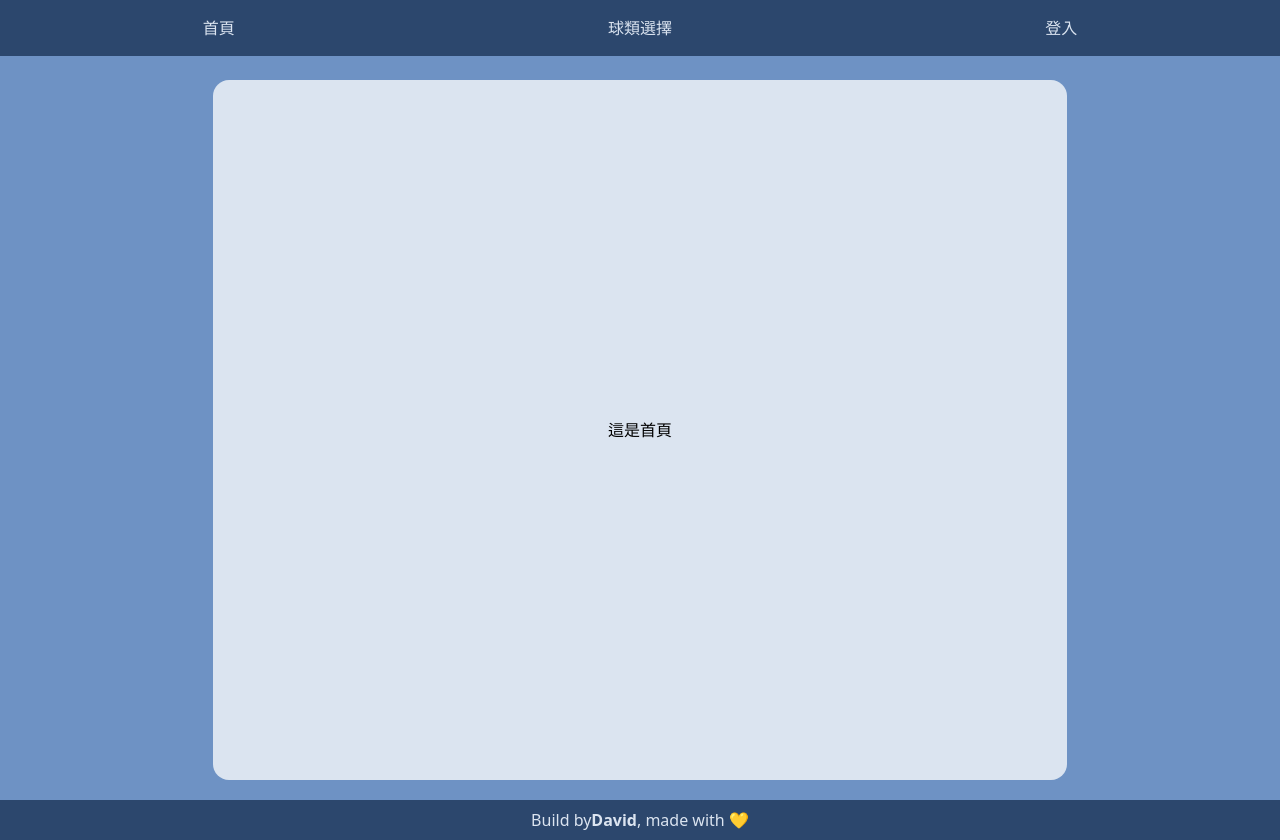
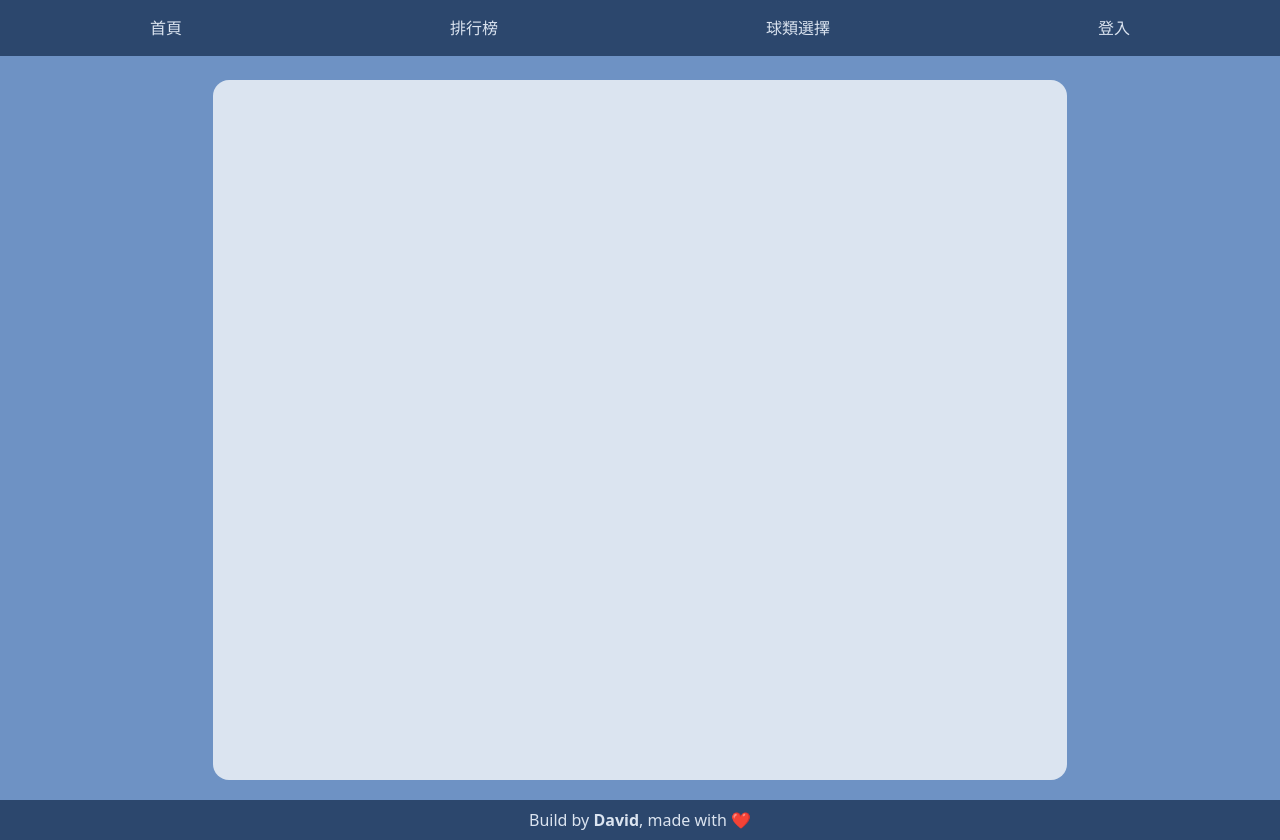
Before and after one commit to f312213213/ntpu-all-star, a React (Create React App) app: page /ranking in a window 1280 px wide. Before the commit this address led to /. Built offline with nearby package versions, Linux system fonts and the light colour scheme; no server answers.

Commit message:
photoLink || photoURL

```diff
--- a/package.json
+++ b/package.json
@@ -21,7 +21,7 @@
   },
   "scripts": {
     "start": "react-scripts start",
-    "build": "GENERATE_SOURCEMAP=false && react-scripts build",
+    "build": "react-scripts build && rm build/static/js/*.map && rm build/static/css/*.map",
     "test": "react-scripts test",
     "eject": "react-scripts eject"
   },
--- a/src/components/Footer/index.js
+++ b/src/components/Footer/index.js
@@ -3,9 +3,9 @@ import React from 'react'
 const Footer = () => {
   return (
       <footer className={'-bottom-10 flex justify-center items-center bg-custom-800 text-custom-200 p-2 w-full'}>
-        Build by
+        Build by&nbsp;
         <a href="https://chiendavid.com" target={'_blank'} rel="noreferrer" className={'font-bold capitalize'}> david</a>
-        , made with 💛
+        , made with ❤️
       </footer>
   )
 }
--- a/src/components/Navbar/components/NavItems.js
+++ b/src/components/Navbar/components/NavItems.js
@@ -8,6 +8,7 @@ const NavItems = () => {
   return (
       <>
         <NavItem path={'/'} text={'首頁'} />
+        <NavItem path={'/ranking'} text={'排行榜'} />
         <NavItem path={'/category'} text={'球類選擇'} />
         {!user.displayName ? <NavItem path={'/login'} text={'登入'} /> : <NavItem path={'/'} text={'登出'} />}
       </>
--- a/src/index.css
+++ b/src/index.css
@@ -7,7 +7,7 @@
 }
 
 .PageContainer {
-    @apply relative md:w-2/3 w-full flex flex-col items-center rounded-2xl
+    @apply relative md:w-2/3 w-full flex flex-col items-center md:rounded-2xl
 }
 
 .PageContainer > a {
--- a/src/pages/AppRouter.js
+++ b/src/pages/AppRouter.js
@@ -5,6 +5,7 @@ import Home from './Home'
 import Category from './Cotegary'
 import Login from './Login'
 import SportPage from './SportPage'
+import Ranking from './Ranking'
 
 const AppRouter = () => {
   return (
@@ -12,6 +13,7 @@ const AppRouter = () => {
         <Route path={'/category/:sportType'} exact element={<SportPage />} />
         <Route path={'/category'} exact element={<Category />} />
         <Route path={'/login'} exact element={<Login />} />
+        <Route path={'ranking'} exact element={<Ranking />} />
         <Route path={'/'} exact element={<Home />} />
         <Route path={'*'} element={<Navigate to="/" />} />
       </Routes>
--- a/src/pages/Cotegary/components/SportType.js
+++ b/src/pages/Cotegary/components/SportType.js
@@ -4,7 +4,7 @@ import { Link } from 'react-router-dom'
 const SportType = ({ type, path }) => {
   return (
       <Link to={path}>
-        <div className={'bg-custom-300 w-full text-center h-full flex items-center justify-center hover:bg-custom-200 transition'} onClick={() => {
+        <div className={'bg-custom-200 w-full text-center h-full flex items-center justify-center hover:bg-custom-300 hover:text-lg transition'} onClick={() => {
           window.gtag('event', 'view_' + type, {
             event_category: 'view',
             event_label: 'view_' + type
--- /dev/null
+++ b/src/pages/Ranking/index.jsx
@@ -0,0 +1,22 @@
+import React, { useEffect } from 'react'
+import { useDispatch } from 'react-redux'
+
+import actions from '../../redux/actions'
+
+function Ranking () {
+  const dispatch = useDispatch()
+
+  useEffect(() => {
+    dispatch(actions.helmet.changeHelmet('排行榜 | 北大明星賽 2022', '這是北大明星賽投票網站的排行榜'))
+  })
+  return (
+      <div className={'Page'}>
+        <div className={'PageContainer bg-custom-200'}>
+
+        </div>
+
+      </div>
+  )
+}
+
+export default Ranking
--- a/src/pages/SportPage/components/CandidateCard/index.js
+++ b/src/pages/SportPage/components/CandidateCard/index.js
@@ -21,7 +21,7 @@ const CandidateCard = ({ candidate, id, sportType }) => {
   }
   return (
       <div className="w-full h-96 rounded flex flex-col items-center shadow-lg bg-custom-200">
-        <img className="h-1/2" src={candidate.photoLink} alt={candidate.introduction} />
+        <img className="h-1/2" src={candidate.photoLink || candidate.photoURL} alt={candidate.introduction} />
         <div className="p-4 flex flex-col items-center">
           <div className="font-bold text-xl">{candidate.username}</div>
           <p className="text-gray-700 text-base">
--- a/src/pages/SportPage/index.js
+++ b/src/pages/SportPage/index.js
@@ -13,7 +13,7 @@ const SportPage = () => {
   const { sportType } = useParams()
   const searchRef = createRef()
   const dispatch = useDispatch()
-  const loaclUser = useUser()
+  const localUser = useUser()
 
   const getData = () => {
     dispatch(actions.backdrop.showBackdrop())
@@ -59,9 +59,9 @@ const SportPage = () => {
           <div className={'w-2/5 flex-col'}>
             <input placeholder={'輸入想找的名字'} onChange={changeHandler} ref={searchRef} type="text" className={'p-2 w-full rounded outline-0 ring-4 ring-custom-400 focus:ring-custom-700'}/>
 
-            {loaclUser.displayName &&
+            {localUser.displayName &&
                 <div className={'m-4 text-center'}>
-                  你在這個分區還有 <span className={'text-red-500'}>{3 - loaclUser[sportType + 'VoteCount']}</span> 票可以投
+                  你在這個分區還有 <span className={'text-red-500'}>{3 - localUser[sportType + 'VoteCount']}</span> 票可以投
                 </div>
             }
           </div>
@@ -75,7 +75,9 @@ const SportPage = () => {
                 }
               </div>
             : <div className={'w-full text-center text-custom-200 text-2xl'}>
-                沒有明星ㄌ
+                {
+                  copy.length > 0 ? '沒有明星ㄌ' : '載入中'
+                }
               </div>
         }
 
```
